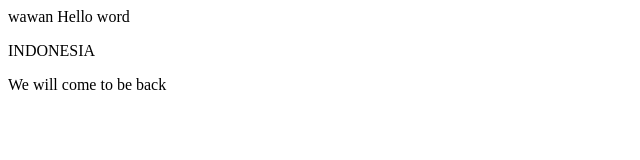
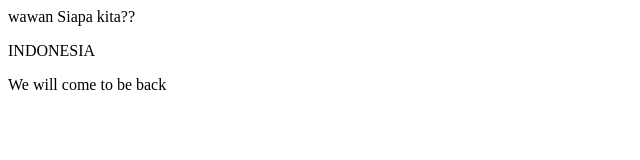
Before and after one commit to IchwanSetyawan/HTML, a plain HTML site: page index.html in a window 1280 px wide. Shown: the full height of the page, 0-640 px from the left. Drawn offline with Linux system fonts and the light colour scheme.

Commit message:
ganti kata

```diff
--- a/index.html
+++ b/index.html
@@ -3,7 +3,7 @@
     wawan
   </head>
     <body>
-      Hello word
+    Siapa kita??
       <p>INDONESIA
       </P>
       <p>We will come to be back
```
